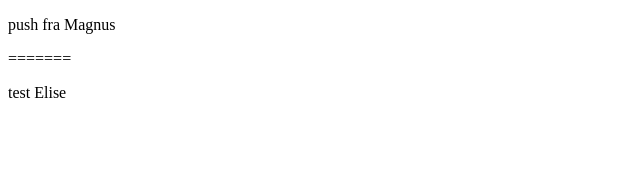
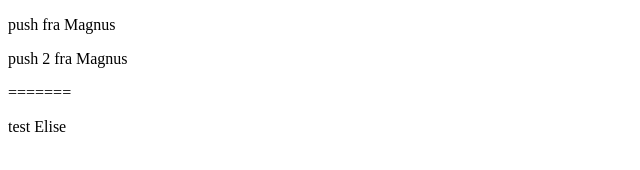
Before and after one commit to zaramelyan/bookapp, a plain HTML site: page index.html in a window 1280 px wide. Shown: the whole page, without its empty margins (0-640 px from the left). Drawn offline with Linux system fonts and the light colour scheme.

Commit message:
Ny endring fra Magnus

```diff
--- a/index.html
+++ b/index.html
@@ -8,6 +8,7 @@
 </head>
 <body>
     <p>push fra Magnus</p>
+    <p>push 2 fra Magnus</p>
 =======
     <p>test Elise</p>
 
```
